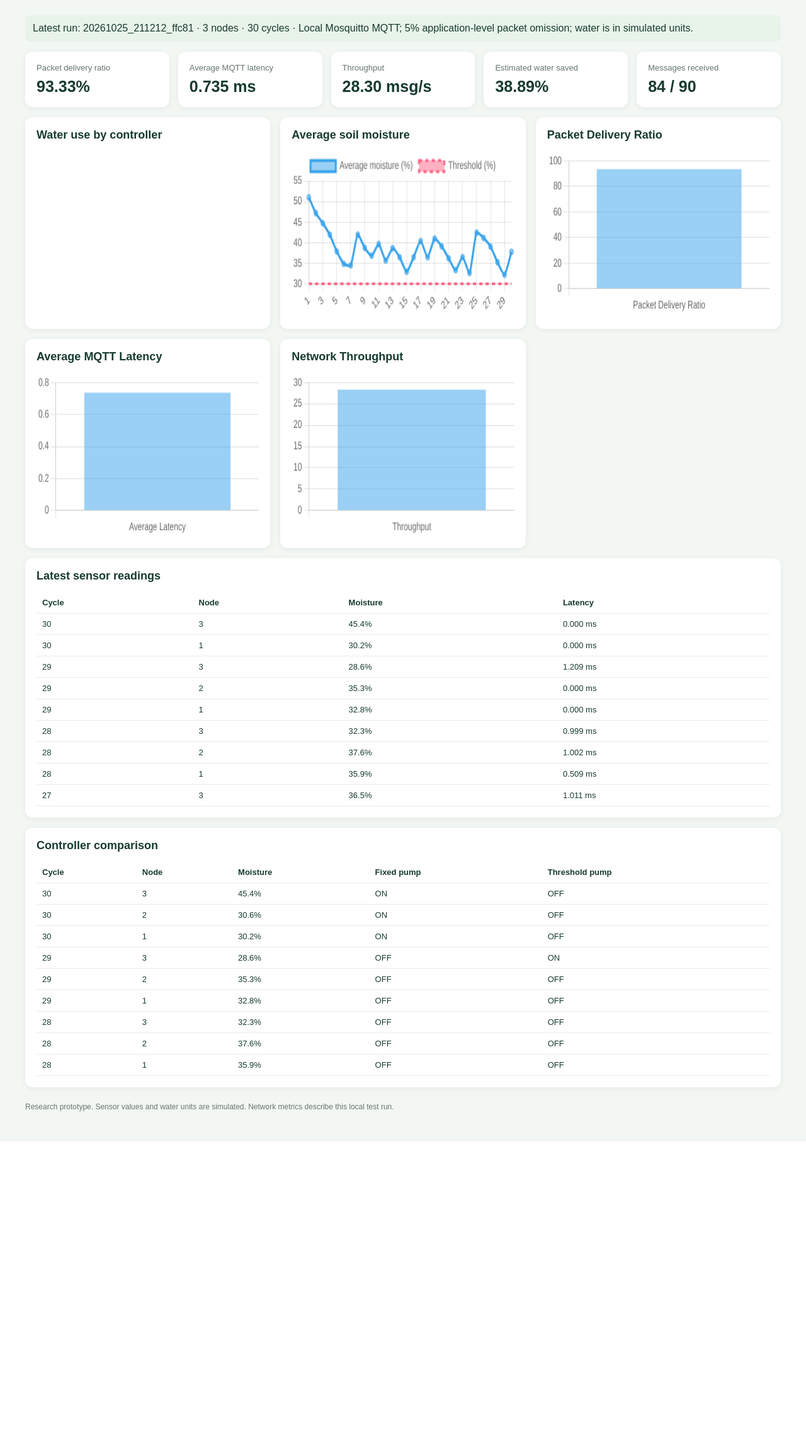
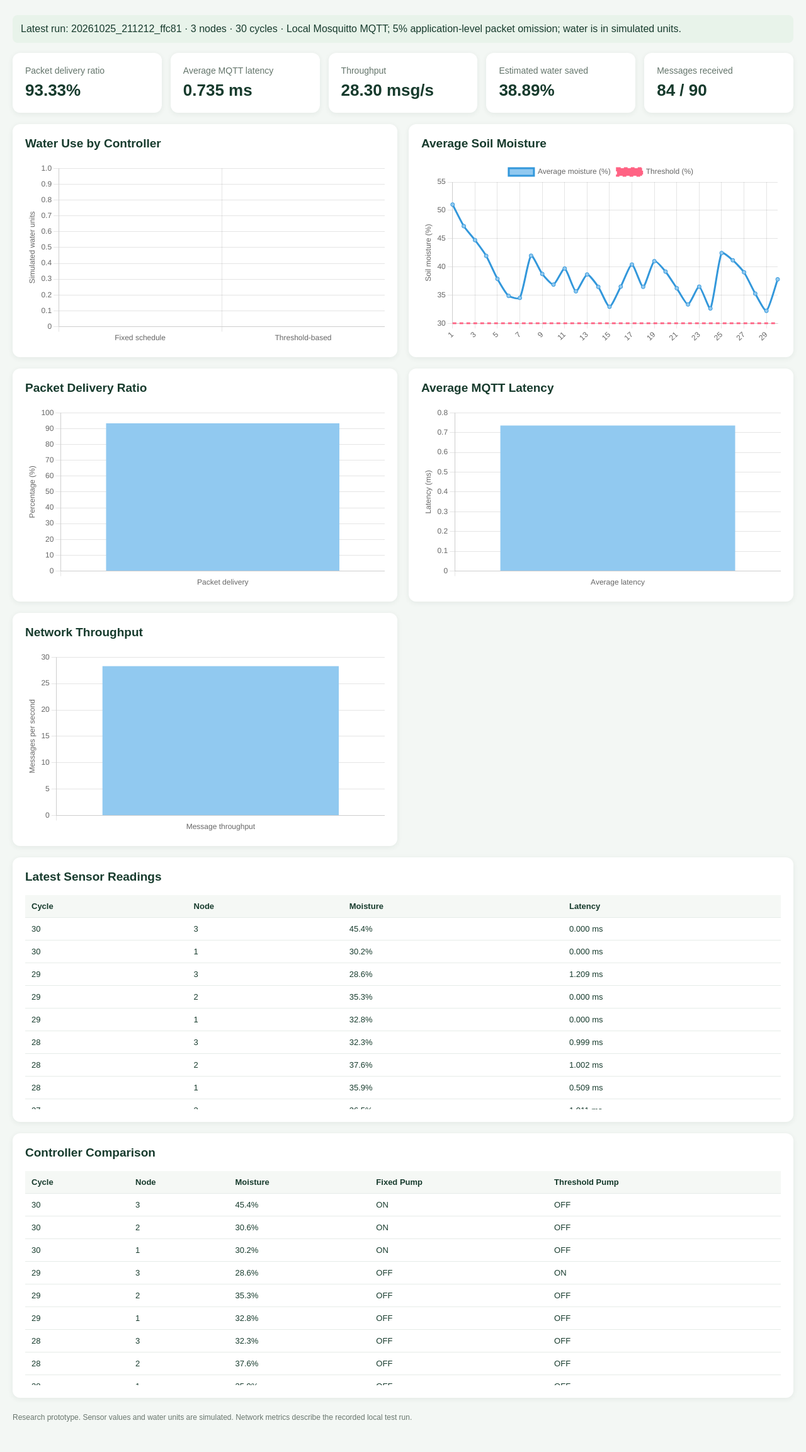
Before and after one commit to sanjanaraichooti-eng/smart-irrigation-communication-network, a Flask app: page / in a window 1280 px wide. Shown: the part 105-2410 px from the top of the page at 63% size. Before the commit the page ends 1869 px from the top, so only its background shows below. Run offline with Flask 3, Linux system fonts and the light colour scheme; data comes from the database, SQL or seed files in the repository; a map, chart or similar area stays blank.

Commit message:
Update index.html

```diff
--- a/templates/index.html
+++ b/templates/index.html
@@ -1,32 +1,127 @@
+
 <!doctype html>
 <html lang="en">
 <head>
   <meta charset="utf-8">
   <meta name="viewport" content="width=device-width, initial-scale=1">
-  <title>Smart Irrigation Network</title>
+  <title>Smart Irrigation Communication Network</title>
   <script src="https://cdn.jsdelivr.net/npm/chart.js"></script>
   <style>
-    body{font-family:Arial,sans-serif;margin:0;background:#f3f7f4;color:#173b2d}
-    header{background:#104b35;color:white;padding:24px 5%}
-    header h1{margin:0 0 8px;font-size:27px}
-    main{max-width:1200px;margin:24px auto;padding:0 18px}
-    .cards{display:grid;grid-template-columns:repeat(auto-fit,minmax(180px,1fr));gap:14px}
-    .card,.panel{background:white;border-radius:12px;padding:18px;box-shadow:0 2px 9px #163a2a12}
-    .label{color:#64756b;font-size:13px}.value{font-size:25px;font-weight:bold;margin-top:8px}
-    .grid{
-    display:grid;
-    grid-template-columns:repeat(auto-fit,minmax(min(100%,320px),1fr));
-    gap:16px;
-    margin-top:16px
+    * { box-sizing: border-box; }
+
+    body {
+      font-family: Arial, sans-serif;
+      margin: 0;
+      background: #f3f7f4;
+      color: #173b2d;
     }
-.panel canvas{width:100%;height:260px!important}
-.panel canvas{width:100%;height:260px!important}
-    h2{font-size:18px;margin-top:0}canvas{width:100%;max-height:300px}
-    .status{padding:12px;border-radius:8px;background:#e8f3ea;margin-bottom:16px}
-    table{border-collapse:collapse;width:100%;font-size:13px}th,td{text-align:left;padding:9px;border-bottom:1px solid #e6ece8}
-    .tablewrap{overflow:auto;max-height:340px}
-    button{background:#176443;color:white;border:0;border-radius:7px;padding:10px 14px;cursor:pointer}
-    footer{color:#69766e;font-size:12px;padding:24px 0}
+
+    header {
+      background: #104b35;
+      color: white;
+      padding: 24px 5%;
+    }
+
+    header h1 {
+      margin: 0 0 8px;
+      font-size: 27px;
+    }
+
+    main {
+      max-width: 1450px;
+      margin: 24px auto;
+      padding: 0 20px;
+    }
+
+    .cards {
+      display: grid;
+      grid-template-columns: repeat(auto-fit, minmax(180px, 1fr));
+      gap: 14px;
+    }
+
+    .card, .panel {
+      min-width: 0;
+      background: white;
+      border-radius: 12px;
+      padding: 20px;
+      box-shadow: 0 2px 9px #163a2a12;
+    }
+
+    .label {
+      color: #64756b;
+      font-size: 14px;
+    }
+
+    .value {
+      font-size: 26px;
+      font-weight: bold;
+      margin-top: 8px;
+    }
+
+    .grid {
+      display: grid;
+      grid-template-columns: repeat(2, minmax(0, 1fr));
+      gap: 18px;
+      margin-top: 18px;
+    }
+
+    h2 {
+      font-size: 19px;
+      margin: 0 0 18px;
+    }
+
+    .chart-container {
+      position: relative;
+      width: 100%;
+      height: 290px;
+    }
+
+    .status {
+      padding: 13px;
+      border-radius: 8px;
+      background: #e8f3ea;
+      margin-bottom: 16px;
+      overflow-wrap: anywhere;
+    }
+
+    .error {
+      background: #fff0ed;
+      color: #922b21;
+    }
+
+    table {
+      border-collapse: collapse;
+      width: 100%;
+      font-size: 13px;
+    }
+
+    th, td {
+      text-align: left;
+      padding: 10px;
+      border-bottom: 1px solid #e6ece8;
+      white-space: nowrap;
+    }
+
+    th { background: #f5f8f5; }
+
+    .tablewrap {
+      overflow: auto;
+      max-height: 340px;
+    }
+
+    footer {
+      color: #69766e;
+      font-size: 12px;
+      padding: 24px 0;
+    }
+
+    @media (max-width: 700px) {
+      main { padding: 0 12px; }
+      header h1 { font-size: 23px; }
+      .grid { grid-template-columns: minmax(0, 1fr); }
+      .chart-container { height: 260px; }
+      .value { font-size: 23px; }
+    }
   </style>
 </head>
 <body>
@@ -34,129 +129,328 @@
   <h1>Smart Irrigation Communication Network</h1>
   <div>Sensor monitoring · MQTT gateway · Irrigation controller evaluation</div>
 </header>
+
 <main>
   <div class="status" id="status">Loading experiment results…</div>
+
   <div class="cards">
-    <div class="card"><div class="label">Packet delivery ratio</div><div class="value" id="pdr">—</div></div>
-    <div class="card"><div class="label">Average MQTT latency</div><div class="value" id="latency">—</div></div>
-    <div class="card"><div class="label">Throughput</div><div class="value" id="throughput">—</div></div>
-    <div class="card"><div class="label">Estimated water saved</div><div class="value" id="saved">—</div></div>
-    <div class="card"><div class="label">Messages received</div><div class="value" id="messages">—</div></div>
+    <div class="card">
+      <div class="label">Packet delivery ratio</div>
+      <div class="value" id="pdr">—</div>
     </div>
+    <div class="card">
+      <div class="label">Average MQTT latency</div>
+      <div class="value" id="latency">—</div>
+    </div>
+    <div class="card">
+      <div class="label">Throughput</div>
+      <div class="value" id="throughput">—</div>
+    </div>
+    <div class="card">
+      <div class="label">Estimated water saved</div>
+      <div class="value" id="saved">—</div>
+    </div>
+    <div class="card">
+      <div class="label">Messages received</div>
+      <div class="value" id="messages">—</div>
+    </div>
+  </div>
+
   <div class="grid">
-    <div class="panel"><h2>Water use by controller</h2><canvas id="waterChart"></canvas></div>
-    <div class="panel"><h2>Average soil moisture</h2><canvas id="moistureChart"></canvas></div>
-  <div class="panel">
+    <section class="panel">
+      <h2>Water Use by Controller</h2>
+      <div class="chart-container">
+        <canvas id="waterChart"></canvas>
+      </div>
+    </section>
+
+    <section class="panel">
+      <h2>Average Soil Moisture</h2>
+      <div class="chart-container">
+        <canvas id="moistureChart"></canvas>
+      </div>
+    </section>
+
+    <section class="panel">
       <h2>Packet Delivery Ratio</h2>
+      <div class="chart-container">
         <canvas id="pdrChart"></canvas>
       </div>
+    </section>
 
-  <div class="panel">
+    <section class="panel">
       <h2>Average MQTT Latency</h2>
+      <div class="chart-container">
         <canvas id="latencyChart"></canvas>
       </div>
+    </section>
 
-  <div class="panel">
+    <section class="panel">
       <h2>Network Throughput</h2>
+      <div class="chart-container">
         <canvas id="throughputChart"></canvas>
-  </div>  </div>
-  <div class="panel" style="margin-top:16px">
-    <h2>Latest sensor readings</h2>
-    <div class="tablewrap"><table><thead><tr><th>Cycle</th><th>Node</th><th>Moisture</th><th>Latency</th></tr></thead><tbody id="readingRows"></tbody></table></div>
       </div>
-  <div class="panel" style="margin-top:16px">
-    <h2>Controller comparison</h2>
-    <div class="tablewrap"><table><thead><tr><th>Cycle</th><th>Node</th><th>Moisture</th><th>Fixed pump</th><th>Threshold pump</th></tr></thead><tbody id="controllerRows"></tbody></table></div>
+    </section>
   </div>
-  <footer>Research prototype. Sensor values and water units are simulated. Network metrics describe this local test run.</footer>
+
+  <section class="panel" style="margin-top:18px">
+    <h2>Latest Sensor Readings</h2>
+    <div class="tablewrap">
+      <table>
+        <thead>
+          <tr>
+            <th>Cycle</th><th>Node</th><th>Moisture</th><th>Latency</th>
+          </tr>
+        </thead>
+        <tbody id="readingRows"></tbody>
+      </table>
+    </div>
+  </section>
+
+  <section class="panel" style="margin-top:18px">
+    <h2>Controller Comparison</h2>
+    <div class="tablewrap">
+      <table>
+        <thead>
+          <tr>
+            <th>Cycle</th><th>Node</th><th>Moisture</th>
+            <th>Fixed Pump</th><th>Threshold Pump</th>
+          </tr>
+        </thead>
+        <tbody id="controllerRows"></tbody>
+      </table>
+    </div>
+  </section>
+
+  <footer>
+    Research prototype. Sensor values and water units are simulated.
+    Network metrics describe the recorded local test run.
+  </footer>
 </main>
+
 <script>
 let charts = {};
-function drawChart(id, type, data, options={}) {
+
+function drawChart(id, type, data, options = {}) {
   if (charts[id]) charts[id].destroy();
-  charts[id] = new Chart(document.getElementById(id), {type, data, options:{responsive:true, ...options}});
+
+  const canvas = document.getElementById(id);
+  if (!canvas) return;
+
+  charts[id] = new Chart(canvas, {
+    type,
+    data,
+    options: {
+      responsive: true,
+      maintainAspectRatio: false,
+      animation: false,
+      ...options
     }
-async function loadData(){
-  const response = await fetch('/api/data');
+  });
+}
+
+function number(value) {
+  const n = Number(value);
+  return Number.isFinite(n) ? n : 0;
+}
+
+function showError(message) {
+  const status = document.getElementById('status');
+  status.textContent = message;
+  status.classList.add('error');
+}
+
+async function loadData() {
+  try {
+    const response = await fetch('/api/data', { cache: 'no-store' });
+
+    if (!response.ok) {
+      throw new Error('API returned HTTP ' + response.status);
+    }
+
     const data = await response.json();
     const s = data.summary;
-  if(!s){
-    document.getElementById('status').textContent =
-      'No results yet. Run "python run_simulation.py", then refresh this page.';
+
+    if (!s) {
+      showError('No experiment summary was returned by the API.');
       return;
     }
-  document.getElementById('status').textContent =
-    `Latest run: ${s.run_id} · ${s.nodes} nodes · ${s.cycles} cycles · ${s.notes}`;
-  document.getElementById('pdr').textContent = Number(s.packet_delivery_ratio).toFixed(2)+'%';
-  document.getElementById('latency').textContent = Number(s.average_latency_ms).toFixed(3)+' ms';
-  document.getElementById('throughput').textContent = Number(s.throughput_msg_sec).toFixed(2)+' msg/s';
-  document.getElementById('saved').textContent = Number(s.water_saved_percent).toFixed(2)+'%';
-  document.getElementById('messages').textContent = `${s.messages_received} / ${s.messages_sent}`;
 
+    const readings = Array.isArray(data.readings) ? data.readings : [];
+    const controllers = Array.isArray(data.controllers) ? data.controllers : [];
 
-  drawChart('pdrChart', 'bar', {
-    labels: ['Packet Delivery Ratio'],
+    const status = document.getElementById('status');
+    status.classList.remove('error');
+    status.textContent =
+      `Latest run: ${s.run_id} · ${s.nodes} nodes · ${s.cycles} cycles · ${s.notes || ''}`;
+
+    document.getElementById('pdr').textContent =
+      number(s.packet_delivery_ratio).toFixed(2) + '%';
+
+    document.getElementById('latency').textContent =
+      number(s.average_latency_ms).toFixed(3) + ' ms';
+
+    document.getElementById('throughput').textContent =
+      number(s.throughput_msg_sec).toFixed(2) + ' msg/s';
+
+    document.getElementById('saved').textContent =
+      number(s.water_saved_percent).toFixed(2) + '%';
+
+    document.getElementById('messages').textContent =
+      `${s.messages_received ?? 0} / ${s.messages_sent ?? 0}`;
+
+    // Water use: derive totals from the actual controller records.
+    const fixedWater = controllers.reduce(
+      (sum, r) => sum + number(r.fixed_pump), 0
+    );
+    const thresholdWater = controllers.reduce(
+      (sum, r) => sum + number(r.threshold_pump), 0
+    );
+
+    drawChart('waterChart', 'bar', {
+      labels: ['Fixed schedule', 'Threshold-based'],
       datasets: [{
-      label: 'Delivery Ratio (%)',
-      data: [s.packet_delivery_ratio]
+        label: 'Water used (simulated units)',
+        data: [fixedWater, thresholdWater],
+        backgroundColor: ['#91c9f0', '#65b99a']
       }]
     }, {
+      plugins: {
+        legend: { display: false },
+        tooltip: { enabled: true }
+      },
       scales: {
-      y: { beginAtZero: true, max: 100 }
+        y: {
+          beginAtZero: true,
+          title: { display: true, text: 'Simulated water units' }
+        }
+      }
+    });
+
+    // Average soil moisture grouped by cycle.
+    const byCycle = {};
+
+    readings.forEach(r => {
+      const cycle = number(r.cycle);
+      if (!byCycle[cycle]) byCycle[cycle] = [];
+      byCycle[cycle].push(number(r.moisture));
+    });
+
+    const cycles = Object.keys(byCycle).map(Number).sort((a, b) => a - b);
+    const averages = cycles.map(cycle => {
+      const values = byCycle[cycle];
+      return values.reduce((a, b) => a + b, 0) / values.length;
+    });
+
+    drawChart('moistureChart', 'line', {
+      labels: cycles,
+      datasets: [
+        {
+          label: 'Average moisture (%)',
+          data: averages,
+          borderColor: '#3498db',
+          backgroundColor: '#91c9f0',
+          tension: 0.2
         },
-    plugins: { legend: { display: false } }
+        {
+          label: 'Threshold (%)',
+          data: cycles.map(() => 30),
+          borderColor: '#ff6384',
+          backgroundColor: '#ff6384',
+          borderDash: [6, 5],
+          pointRadius: 0
+        }
+      ]
+    }, {
+      scales: {
+        y: {
+          beginAtZero: false,
+          title: { display: true, text: 'Soil moisture (%)' }
+        }
+      }
+    });
+
+    // Each network metric has its own chart and scale.
+    drawChart('pdrChart', 'bar', {
+      labels: ['Packet delivery'],
+      datasets: [{
+        label: 'Delivery ratio (%)',
+        data: [number(s.packet_delivery_ratio)],
+        backgroundColor: '#91c9f0'
+      }]
+    }, {
+      plugins: { legend: { display: false } },
+      scales: {
+        y: {
+          beginAtZero: true,
+          max: 100,
+          title: { display: true, text: 'Percentage (%)' }
+        }
+      }
     });
 
     drawChart('latencyChart', 'bar', {
-    labels: ['Average Latency'],
+      labels: ['Average latency'],
       datasets: [{
         label: 'Latency (ms)',
-      data: [s.average_latency_ms]
+        data: [number(s.average_latency_ms)],
+        backgroundColor: '#91c9f0'
       }]
     }, {
+      plugins: { legend: { display: false } },
       scales: {
-      y: { beginAtZero: true }
-    },
-    plugins: { legend: { display: false } }
+        y: {
+          beginAtZero: true,
+          title: { display: true, text: 'Latency (ms)' }
+        }
+      }
     });
 
     drawChart('throughputChart', 'bar', {
-    labels: ['Throughput'],
+      labels: ['Message throughput'],
       datasets: [{
-      label: 'Messages per second',
-      data: [s.throughput_msg_sec]
+        label: 'Throughput (messages/sec)',
+        data: [number(s.throughput_msg_sec)],
+        backgroundColor: '#91c9f0'
       }]
     }, {
+      plugins: { legend: { display: false } },
       scales: {
-      y: { beginAtZero: true }
-    },
-    plugins: { legend: { display: false } }
-  });
-  const byCycle = {};
-  data.readings.forEach(r => {
-    const c = Number(r.cycle);
-    if (!byCycle[c]) byCycle[c] = [];
-    byCycle[c].push(Number(r.moisture));
-  });
-  const cycles = Object.keys(byCycle).map(Number).sort((a,b)=>a-b);
-  const averages = cycles.map(c=>byCycle[c].reduce((a,b)=>a+b,0)/byCycle[c].length);
-  drawChart('moistureChart','line',{
-    labels:cycles,
-    datasets:[
-      {label:'Average moisture (%)',data:averages,tension:0.2},
-      {label:'Threshold (%)',data:cycles.map(()=>30),borderDash:[5,5],pointRadius:0}
-    ]
+        y: {
+          beginAtZero: true,
+          title: { display: true, text: 'Messages per second' }
+        }
+      }
     });
 
-   document.getElementById('readingRows').innerHTML = data.readings.slice(-30).reverse().map(r=>
-    `<tr><td>${r.cycle}</td><td>${r.node_id}</td><td>${Number(r.moisture).toFixed(1)}%</td><td>${Number(r.latency_ms).toFixed(3)} ms</td></tr>`
+    document.getElementById('readingRows').innerHTML =
+      readings.slice(-30).reverse().map(r =>
+        `<tr>
+          <td>${r.cycle ?? ''}</td>
+          <td>${r.node_id ?? ''}</td>
+          <td>${number(r.moisture).toFixed(1)}%</td>
+          <td>${number(r.latency_ms).toFixed(3)} ms</td>
+        </tr>`
       ).join('');
-  document.getElementById('controllerRows').innerHTML = data.controllers.slice(-30).reverse().map(r=>
-    `<tr><td>${r.cycle}</td><td>${r.node_id}</td><td>${Number(r.moisture).toFixed(1)}%</td><td>${r.fixed_pump}</td><td>${r.threshold_pump}</td></tr>`
+
+    document.getElementById('controllerRows').innerHTML =
+      controllers.slice(-30).reverse().map(r =>
+        `<tr>
+          <td>${r.cycle ?? ''}</td>
+          <td>${r.node_id ?? ''}</td>
+          <td>${number(r.moisture).toFixed(1)}%</td>
+          <td>${r.fixed_pump ?? ''}</td>
+          <td>${r.threshold_pump ?? ''}</td>
+        </tr>`
       ).join('');
+
+  } catch (error) {
+    console.error('Dashboard loading error:', error);
+    showError('Could not load dashboard data. Check the /api/data endpoint and Render logs.');
   }
+}
+
 loadData();
-setInterval(loadData, 5000);
 </script>
 </body>
 </html>
```
Lines whose indentation alone changed are shown as unchanged.
